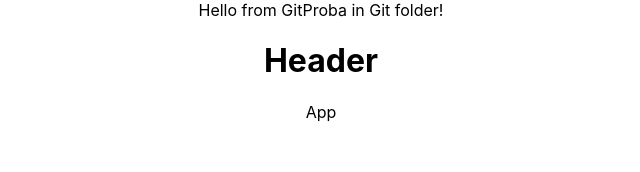
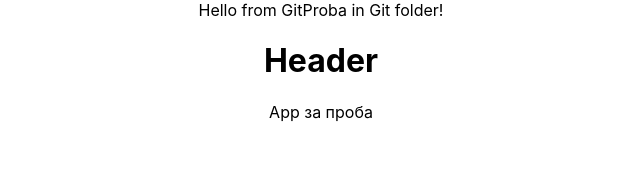
Before and after one commit to Cvetan65/W3SchooolProba, a React (Create React App) app in the folder pactum-verum/: page / in a window 1280 px wide. Shown: the top 172 px of the page, without its empty margins (319-959 px from the left). Built offline with nearby package versions, Linux system fonts and the light colour scheme.

Commit message:
Proba za emergency-fix

```diff
--- a/pactum-verum/src/App.js
+++ b/pactum-verum/src/App.js
@@ -8,7 +8,7 @@ function App() {
       <div>
         <GitProba/>
          <Header/>
-        App
+        App за проба
       </div>
     </div>
   );
```
